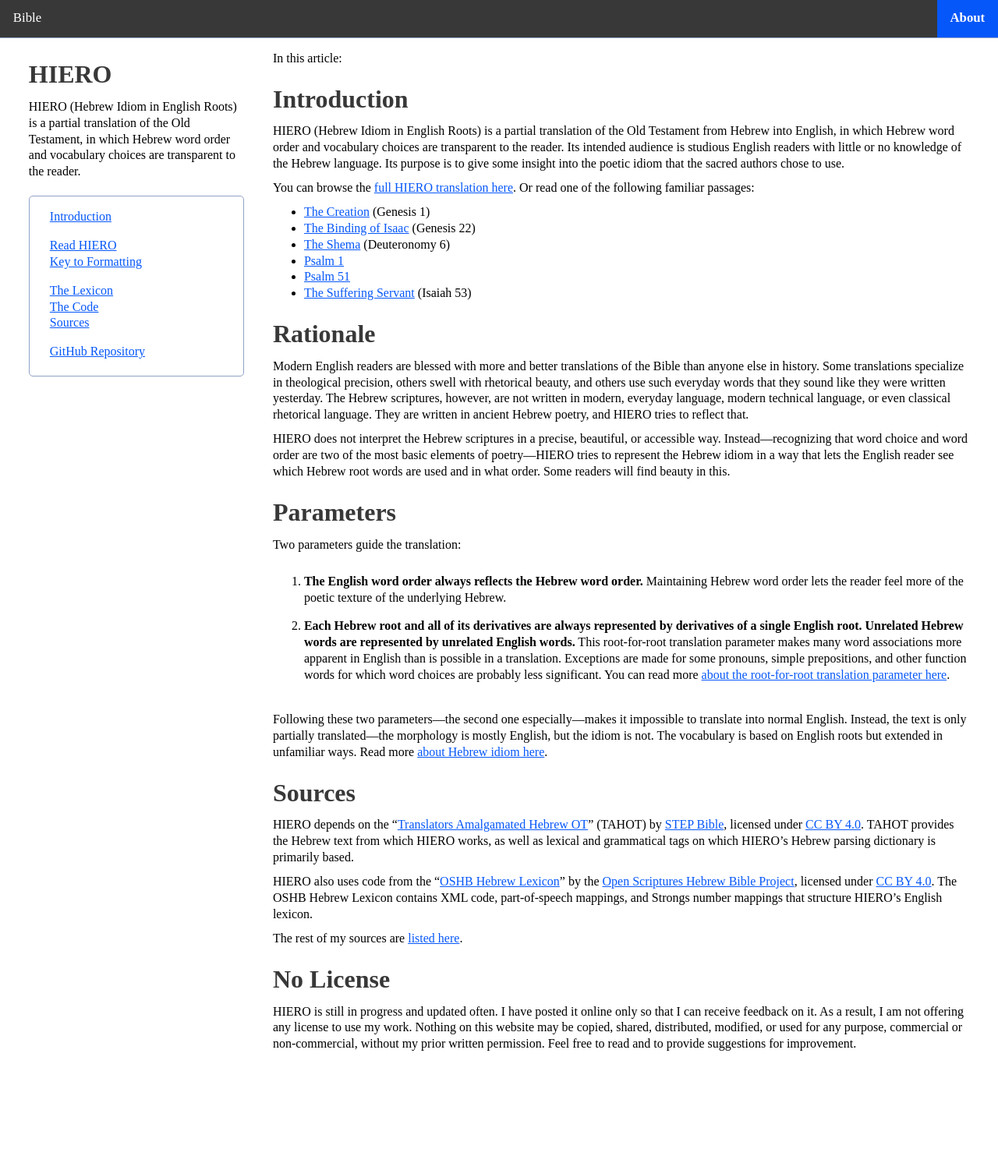
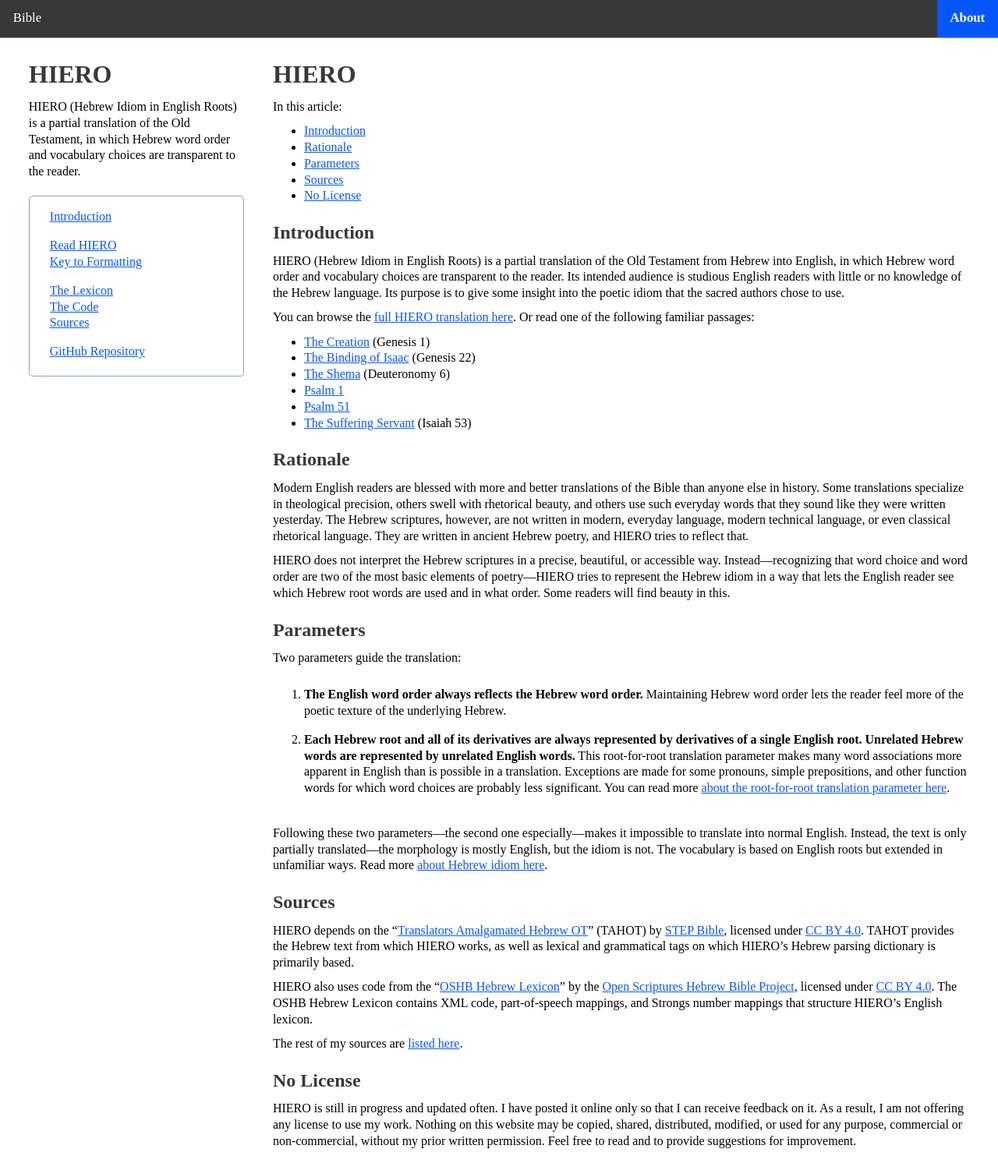
Before and after one commit to gfassero/HIERO, a Jekyll site: the page built from README.md, in a window 1280 px wide. Shown: the whole page at 78% size. Built offline with Jekyll 4.4.1, drawn with Linux system fonts in a browser that asks for light colours; our own code applies the rules of GitHub Pages for plain Markdown files.

Commit message:
Customize TOC

```diff
--- a/README.md
+++ b/README.md
@@ -1,8 +1,10 @@
+# HIERO
+
 In this article:
 * Auto-generated table of contents:
 {:toc}
 
-# Introduction
+## Introduction
 HIERO (Hebrew Idiom in English Roots) is a partial translation of the Old Testament from Hebrew into English, in which Hebrew word order and vocabulary choices are transparent to the reader. Its intended audience is studious English readers with little or no knowledge of the Hebrew language. Its purpose is to give some insight into the poetic idiom that the sacred authors chose to use.
 
 You can browse the [full HIERO translation here](http://gfassero.github.io/HIERO/read/). Or read one of the following familiar passages:
@@ -13,12 +15,12 @@ You can browse the [full HIERO translation here](http://gfassero.github.io/HIERO
 - [Psalm 51](http://gfassero.github.io/HIERO/output%20samples/psalm051.html)
 - [The Suffering Servant](http://gfassero.github.io/HIERO/output%20samples/servant.html) (Isaiah 53)
 
-# Rationale
+## Rationale
 Modern English readers are blessed with more and better translations of the Bible than anyone else in history. Some translations specialize in theological precision, others swell with rhetorical beauty, and others use such everyday words that they sound like they were written yesterday. The Hebrew scriptures, however, are not written in modern, everyday language, modern technical language, or even classical rhetorical language. They are written in ancient Hebrew poetry, and HIERO tries to reflect that.
 
 HIERO does not interpret the Hebrew scriptures in a precise, beautiful, or accessible way. Instead—recognizing that word choice and word order are two of the most basic elements of poetry—HIERO tries to represent the Hebrew idiom in a way that lets the English reader see which Hebrew root words are used and in what order. Some readers will find beauty in this.
 
-# Parameters
+## Parameters
 Two parameters guide the translation:
 
 1. **The English word order always reflects the Hebrew word order.** Maintaining Hebrew word order lets the reader feel more of the poetic texture of the underlying Hebrew.
@@ -27,12 +29,12 @@ Two parameters guide the translation:
 
 Following these two parameters—the second one especially—makes it impossible to translate into normal English. Instead, the text is only partially translated—the morphology is mostly English, but the idiom is not. The vocabulary is based on English roots but extended in unfamiliar ways. Read more [about Hebrew idiom here](reading.md).
 
-# Sources
+## Sources
 HIERO depends on the “[Translators Amalgamated Hebrew OT](http://github.com/STEPBible/STEPBible-Data/tree/master/Translators%20Amalgamated%20OT%2BNT)” (TAHOT) by [STEP Bible](http://www.stepbible.org/), licensed under [CC BY 4.0](http://creativecommons.org/licenses/by/4.0/). TAHOT provides the Hebrew text from which HIERO works, as well as lexical and grammatical tags on which HIERO’s Hebrew parsing dictionary is primarily based.
 
 HIERO also uses code from the “[OSHB Hebrew Lexicon](http://github.com/openscriptures/HebrewLexicon/blob/master/HebrewStrong.xml)” by the [Open Scriptures Hebrew Bible Project](http://hb.openscriptures.org/), licensed under [CC BY 4.0](http://creativecommons.org/licenses/by/4.0/). The OSHB Hebrew Lexicon contains XML code, part-of-speech mappings, and Strongs number mappings that structure HIERO’s English lexicon.
 
 The rest of my sources are [listed here](sources.md).
 
-# No License
+## No License
 HIERO is still in progress and updated often. I have posted it online only so that I can receive feedback on it. As a result, I am not offering any license to use my work. Nothing on this website may be copied, shared, distributed, modified, or used for any purpose, commercial or non-commercial, without my prior written permission. Feel free to read and to provide suggestions for improvement.
```
Also changed, not shown: formatting.md (+13 -13 lines).
